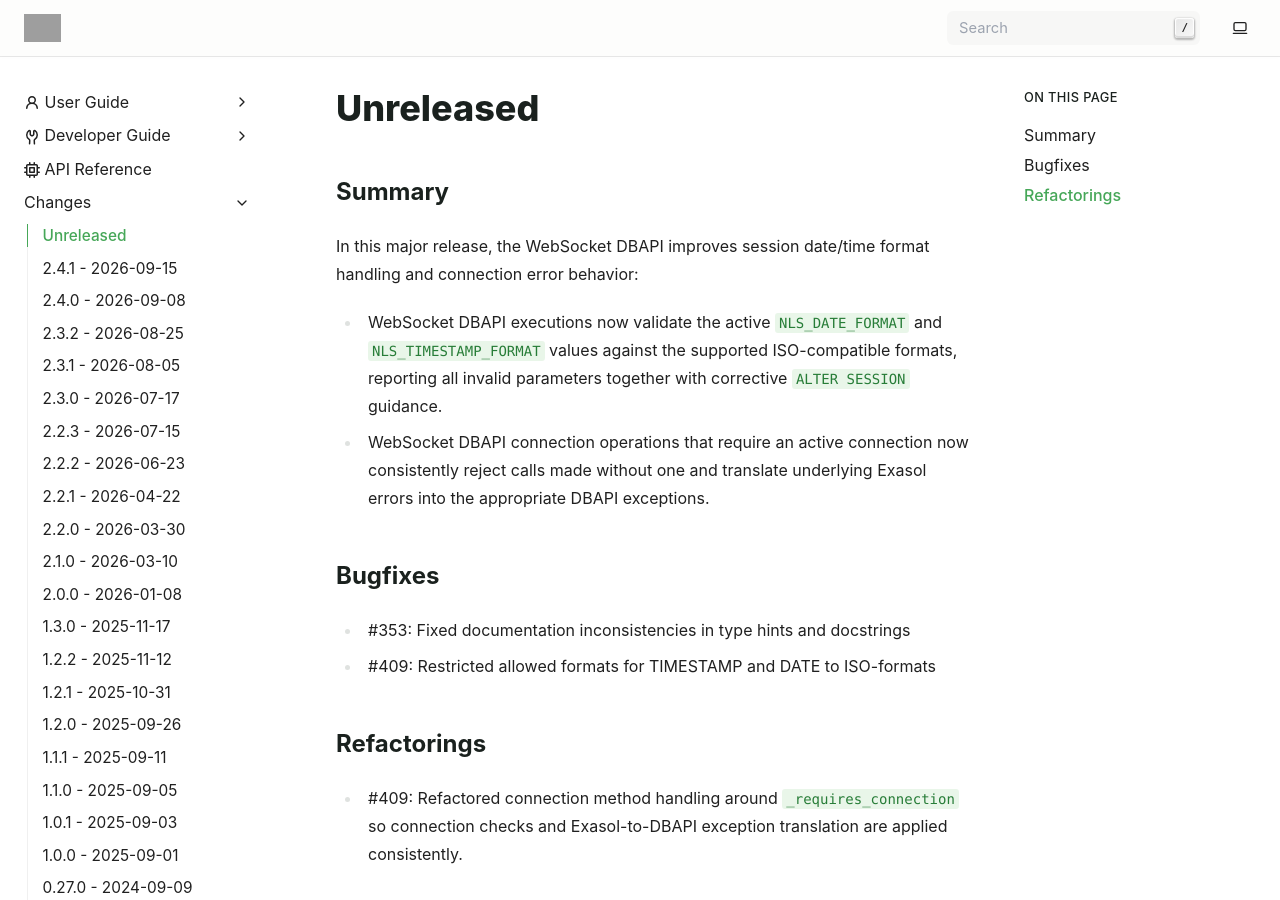
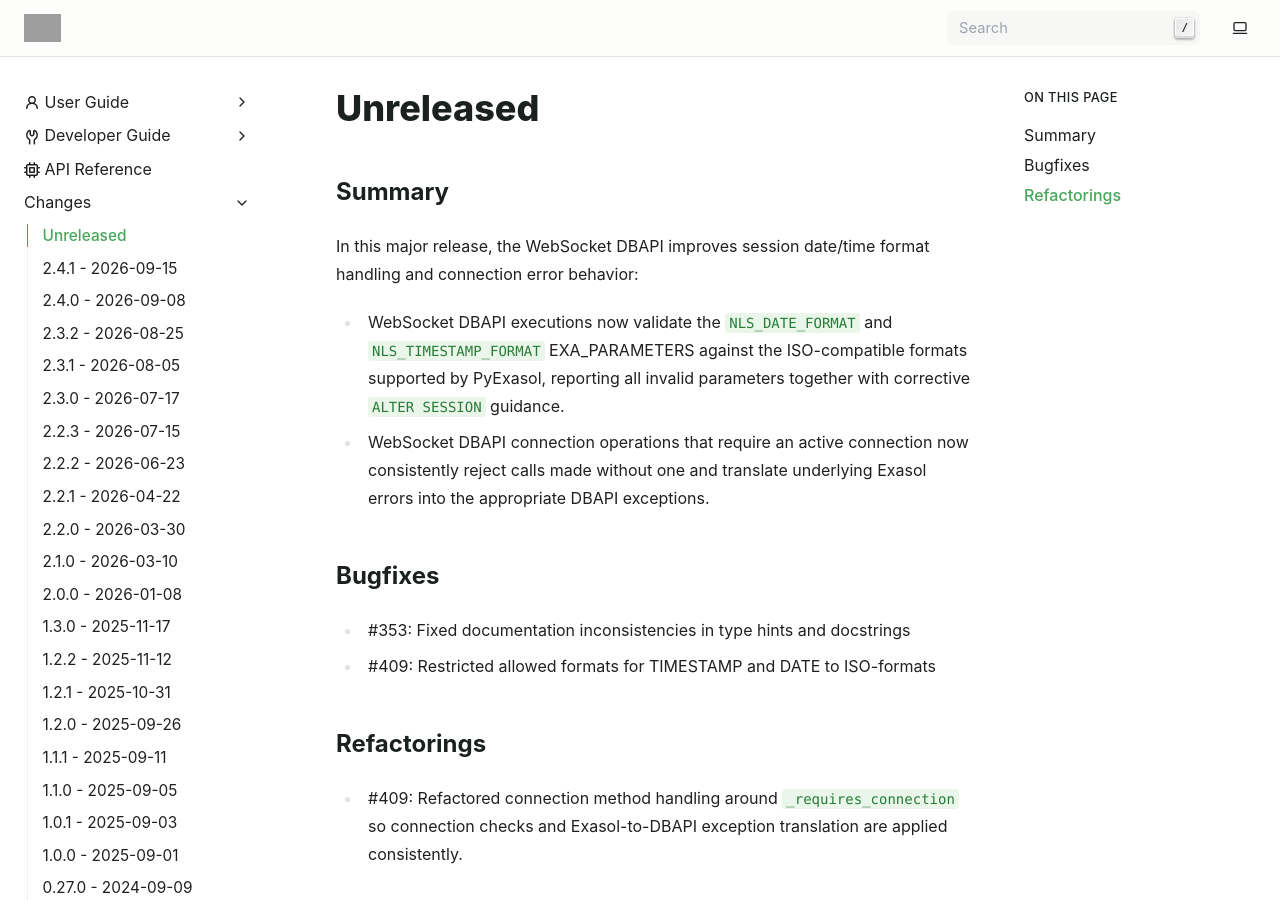
Before and after one commit to exasol/pyexasol, a Sphinx documentation site: the page built from doc/changes/unreleased.md, in a window 1280 px wide and 900 px high. Built offline with Sphinx 7.4.7, drawn with Linux system fonts in a browser that asks for light colours; grey boxes are pictures that could not be loaded.

Commit message:
Make unreleased.md more specific about what comes from where

```diff
--- a/doc/changes/unreleased.md
+++ b/doc/changes/unreleased.md
@@ -5,10 +5,10 @@
 In this major release, the WebSocket DBAPI improves session date/time format
 handling and connection error behavior:
 
-* WebSocket DBAPI executions now validate the active ``NLS_DATE_FORMAT`` and
-  ``NLS_TIMESTAMP_FORMAT`` values against the supported ISO-compatible formats,
-  reporting all invalid parameters together with corrective ``ALTER SESSION``
-  guidance.
+* WebSocket DBAPI executions now validate the ``NLS_DATE_FORMAT`` and
+  ``NLS_TIMESTAMP_FORMAT`` EXA_PARAMETERS against the ISO-compatible formats
+  supported by PyExasol, reporting all invalid parameters together with
+  corrective ``ALTER SESSION`` guidance.
 * WebSocket DBAPI connection operations that require an active connection now
   consistently reject calls made without one and translate underlying Exasol
   errors into the appropriate DBAPI exceptions.
```
